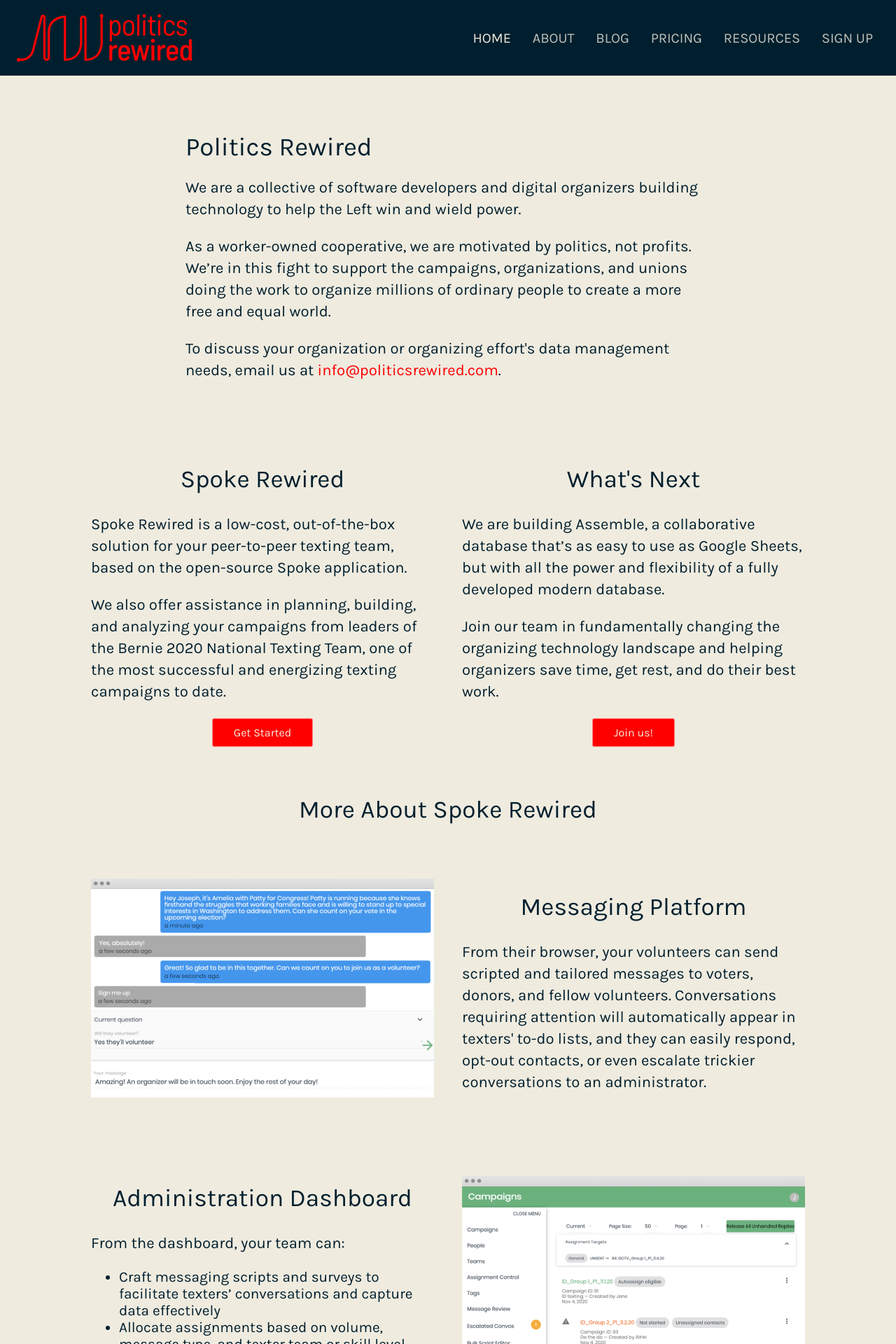
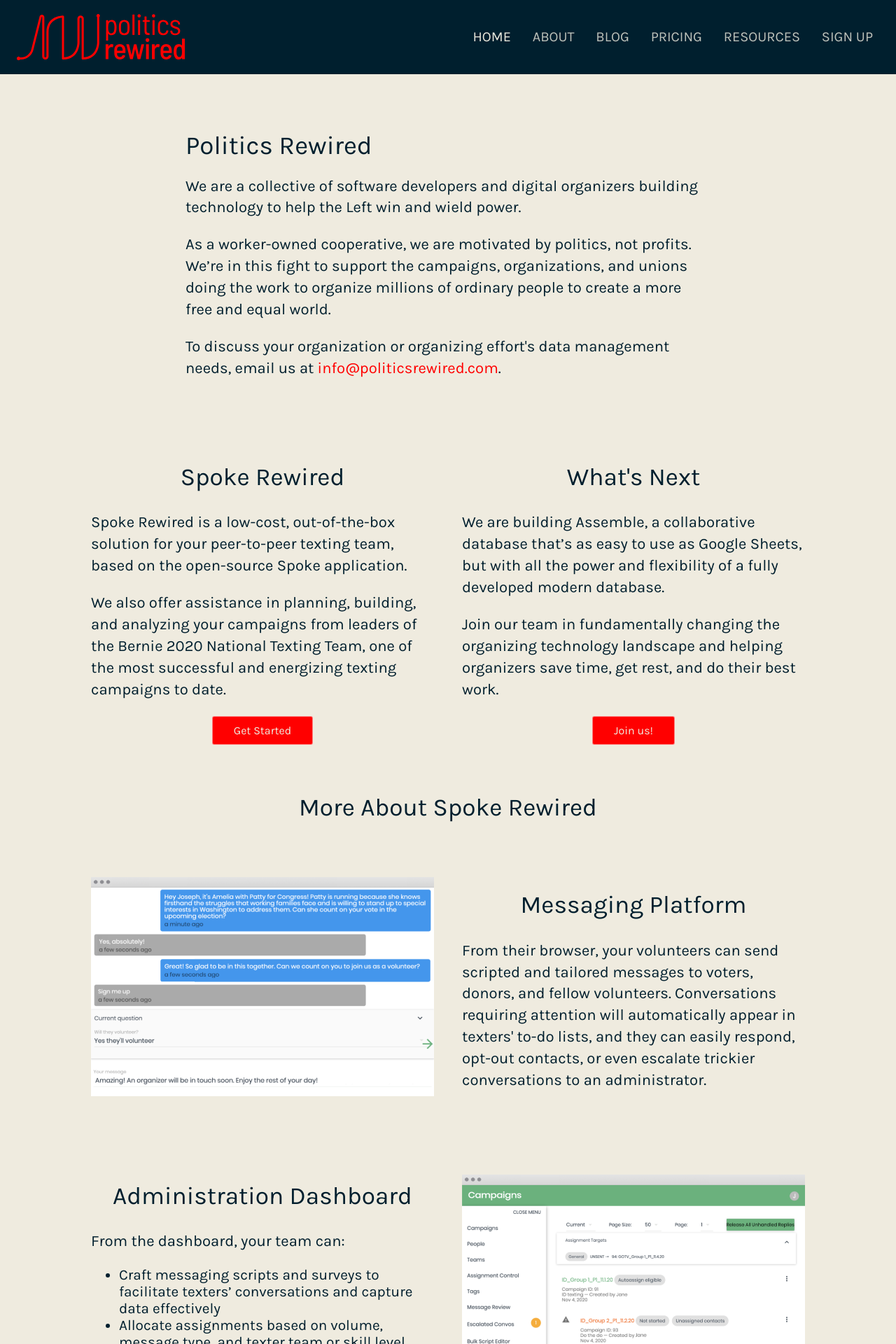
Before and after one commit to politics-rewired/politics-rewired.github.io, a Jekyll site: the page built from index.html, in a window 1280 px wide. Shown: the top 1920 px of the page at 70% size. Built offline with Jekyll 4.4.1, drawn with Linux system fonts in a browser that asks for light colours; comment, search, counter and statistics services are not loaded.

Commit message:
fix: resize header logo for safari

```diff
--- a/_layouts/default.html
+++ b/_layouts/default.html
@@ -29,7 +29,7 @@
     <div class="header-container">
       <div class="company-name">
         <a href="{{ site.baseurl }}/">
-          <img src="{{ site.baseurl }}/images/polrw_primary.svg" alt="Politics Rewired Logo" />
+          <img class="logo" src="{{ site.baseurl }}/images/polrw_primary.svg" alt="Politics Rewired Logo" />
         </a>
       </div>
       {% include navigation.html %}
--- a/_sass/layout.scss
+++ b/_sass/layout.scss
@@ -63,6 +63,7 @@
     img {
       display: block;
       padding-left: 24px;
+      width: 240px;
     }
   }
 }
```
